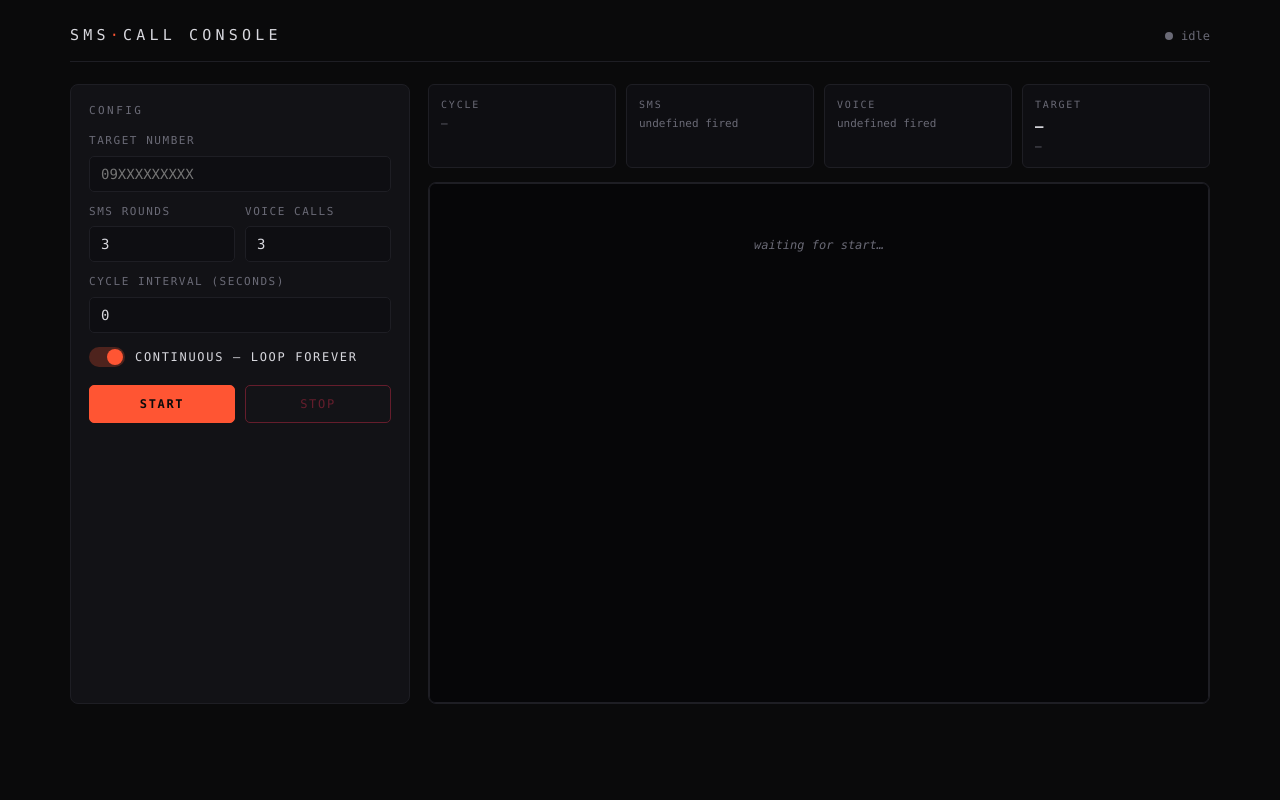
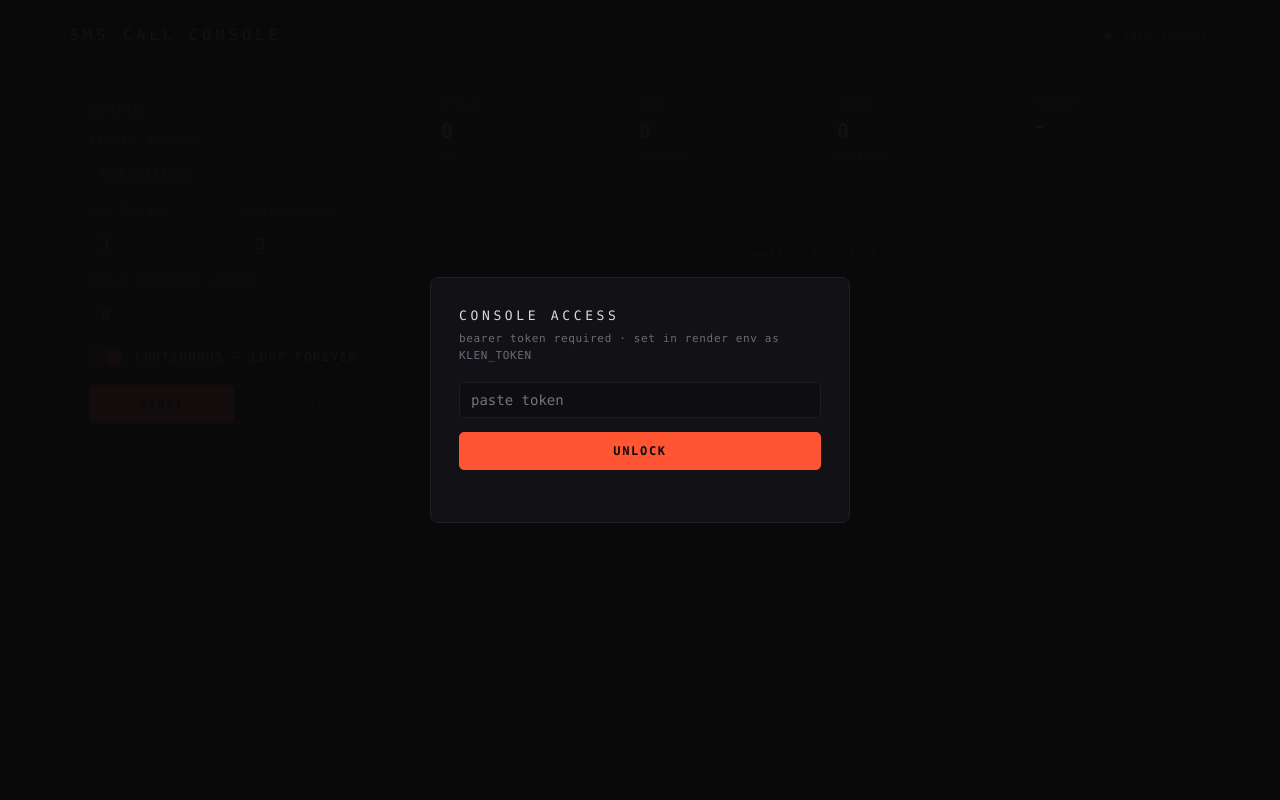
Before and after one commit to SeijiPromt/seiji-sms-call-console, a Flask app: page / in a window 1280 px wide. Run offline with Flask 3, Linux system fonts and the light colour scheme.

Commit message:
Update index.html

```diff
--- a/templates/index.html
+++ b/templates/index.html
@@ -14,16 +14,28 @@
   *{box-sizing:border-box}
   html,body{margin:0;padding:0;background:var(--bg);color:var(--txt);
     font-family:var(--mono);font-size:14px;line-height:1.5}
-  a{color:inherit;text-decoration:none}
   .wrap{max-width:1180px;margin:0 auto;padding:24px 20px 48px}
   header{display:flex;align-items:baseline;justify-content:space-between;
     border-bottom:1px solid var(--line);padding-bottom:14px;margin-bottom:22px}
   .brand{font-size:15px;letter-spacing:.28em;color:var(--txt);text-transform:uppercase}
   .brand span{color:var(--accent)}
-  .status{display:flex;gap:8px;align-items:center;font-size:12px;color:var(--dim)}
+  .status{display:flex;gap:10px;align-items:center;font-size:12px;color:var(--dim)}
   .dot{width:8px;height:8px;border-radius:50%;background:var(--dim)}
   .dot.live{background:var(--ok);box-shadow:0 0 8px var(--ok);animation:pulse 1.4s infinite}
   @keyframes pulse{50%{opacity:.4}}
+  .linkbtn{background:none;border:none;color:var(--dim);font-family:var(--mono);
+    font-size:11px;letter-spacing:.14em;text-transform:uppercase;cursor:pointer;padding:0}
+  .linkbtn:hover{color:var(--accent)}
+
+  .gate{position:fixed;inset:0;background:rgba(10,10,11,.96);z-index:50;
+    display:flex;align-items:center;justify-content:center;padding:20px}
+  .gate.hidden{display:none}
+  .gatebox{background:var(--panel);border:1px solid var(--line);border-radius:8px;
+    padding:28px;width:100%;max-width:420px}
+  .gatebox h1{margin:0 0 6px;font-size:13px;letter-spacing:.28em;
+    text-transform:uppercase;font-weight:500}
+  .gatebox p{margin:0 0 18px;font-size:11px;color:var(--dim);letter-spacing:.06em}
+  .gatebox .err{color:var(--bad);font-size:11px;margin-top:10px;min-height:14px}
 
   .grid{display:grid;grid-template-columns:340px 1fr;gap:18px}
   @media(max-width:860px){.grid{grid-template-columns:1fr}}
@@ -34,7 +46,7 @@
 
   label{display:block;font-size:11px;color:var(--dim);
     letter-spacing:.14em;text-transform:uppercase;margin:12px 0 6px}
-  input[type=text],input[type=number]{
+  input[type=text],input[type=number],input[type=password]{
     width:100%;background:#0e0e12;color:var(--txt);border:1px solid var(--line);
     border-radius:5px;padding:9px 11px;font-family:var(--mono);font-size:14px;outline:none}
   input:focus{border-color:var(--accent)}
@@ -89,6 +101,19 @@
 </style>
 </head>
 <body>
+
+<div class="gate" id="gate">
+  <div class="gatebox">
+    <h1>console access</h1>
+    <p>bearer token required · set in render env as KLEN_TOKEN</p>
+    <input type="password" id="tokenInput" placeholder="paste token" autocomplete="off" />
+    <div class="actions" style="margin-top:14px">
+      <button class="fire" id="btnUnlock" style="grid-column:span 2">unlock</button>
+    </div>
+    <div class="err" id="gateErr"></div>
+  </div>
+</div>
+
 <div class="wrap">
 
   <header>
@@ -96,6 +121,7 @@
     <div class="status">
       <div class="dot" id="dot"></div>
       <span id="statusTxt">idle</span>
+      <button class="linkbtn" id="btnLogout">logout</button>
     </div>
   </header>
 
@@ -114,7 +140,7 @@
         </div>
         <div>
           <label>voice calls</label>
-          <input type="number" id="voice" value="3" min="1" max="10" />
+          <input type="number" id="voice" value="3" min="0" max="10" />
         </div>
       </div>
 
@@ -169,12 +195,59 @@
 
 <script>
 const $ = id => document.getElementById(id);
+const gate = $('gate'), gateErr = $('gateErr'), tokenInput = $('tokenInput');
 const dot = $('dot'), statusTxt = $('statusTxt');
 const logBox = $('log');
+
+let TOKEN = sessionStorage.getItem('klen_token') || '';
 let autoScroll = true;
+
 logBox.addEventListener('scroll', () => {
   autoScroll = logBox.scrollTop + logBox.clientHeight >= logBox.scrollHeight - 12;
 });
+
+function authHeaders(extra) {
+  const h = Object.assign({'X-Token': TOKEN}, extra || {});
+  return h;
+}
+
+function showGate(msg) {
+  gate.classList.remove('hidden');
+  gateErr.textContent = msg || '';
+}
+
+function hideGate() {
+  gate.classList.add('hidden');
+  gateErr.textContent = '';
+}
+
+function logout() {
+  TOKEN = '';
+  sessionStorage.removeItem('klen_token');
+  tokenInput.value = '';
+  showGate('');
+}
+
+$('btnLogout').onclick = logout;
+
+async function tryUnlock() {
+  const t = tokenInput.value.trim();
+  if (!t) { gateErr.textContent = 'token empty'; return; }
+  try {
+    const r = await fetch('/api/ping', {headers: {'X-Token': t}});
+    if (r.status === 401) { gateErr.textContent = 'invalid token'; return; }
+    if (!r.ok) { gateErr.textContent = 'server error ' + r.status; return; }
+    TOKEN = t;
+    sessionStorage.setItem('klen_token', t);
+    hideGate();
+    poll();
+  } catch (e) {
+    gateErr.textContent = 'network error';
+  }
+}
+
+$('btnUnlock').onclick = tryUnlock;
+tokenInput.addEventListener('keydown', e => { if (e.key === 'Enter') tryUnlock(); });
 
 function fmtUptime(s){
   s = Math.floor(s);
@@ -190,7 +263,8 @@ function renderLog(lines){
     return;
   }
   logBox.innerHTML = lines.map(l => {
-    let m = l.msg;
+    let m = String(l.msg);
+    m = m.replace(/&/g,'&amp;').replace(/</g,'&lt;').replace(/>/g,'&gt;');
     m = m.replace(/\bOK\b/g, '<span class="ok">OK</span>');
     m = m.replace(/\bFAIL\b/g, '<span class="bad">FAIL</span>');
     return `<div class="ln ${l.kind}">
@@ -203,8 +277,11 @@ function renderLog(lines){
 }
 
 async function poll(){
+  if(!TOKEN) return;
   try{
-    const r = await fetch('/api/status');
+    const r = await fetch('/api/status', {headers: authHeaders()});
+    if (r.status === 401) { logout(); return; }
+    if (!r.ok) return;
     const s = await r.json();
     dot.classList.toggle('live', s.running);
     statusTxt.textContent = s.running
@@ -232,26 +309,42 @@ $('btnStart').onclick = async () => {
   const body = {
     phone: $('phone').value.trim(),
     rounds: parseInt($('rounds').value,10) || 3,
-    voice_calls: parseInt($('voice').value,10) || 3,
+    voice_calls: parseInt($('voice').value,10),
     interval: parseFloat($('interval').value) || 0,
     continuous: $('continuous').checked,
   };
+  if (isNaN(body.voice_calls)) body.voice_calls = 0;
   const r = await fetch('/api/start',{
-    method:'POST', headers:{'Content-Type':'application/json'},
+    method:'POST',
+    headers: authHeaders({'Content-Type':'application/json'}),
     body: JSON.stringify(body)
   });
-  const d = await r.json();
+  if (r.status === 401) { logout(); return; }
+  const d = await r.json().catch(() => ({}));
   if(!d.ok){ alert(d.err || 'failed'); return; }
   poll();
 };
 
 $('btnStop').onclick = async () => {
-  await fetch('/api/stop',{method:'POST'});
+  const r = await fetch('/api/stop',{method:'POST', headers: authHeaders()});
+  if (r.status === 401) { logout(); return; }
   poll();
 };
 
-setInterval(poll, 500);
-poll();
+(function boot(){
+  if (TOKEN) {
+    fetch('/api/ping', {headers: {'X-Token': TOKEN}})
+      .then(r => {
+        if (r.ok) { hideGate(); setInterval(poll, 500); poll(); }
+        else { showGate(''); }
+      })
+      .catch(() => showGate('network error'));
+  } else {
+    showGate('');
+  }
+})();
+
+setInterval(() => { if (TOKEN && !gate.classList.contains('hidden')) return; }, 1000);
 </script>
 </body>
 </html>
```
